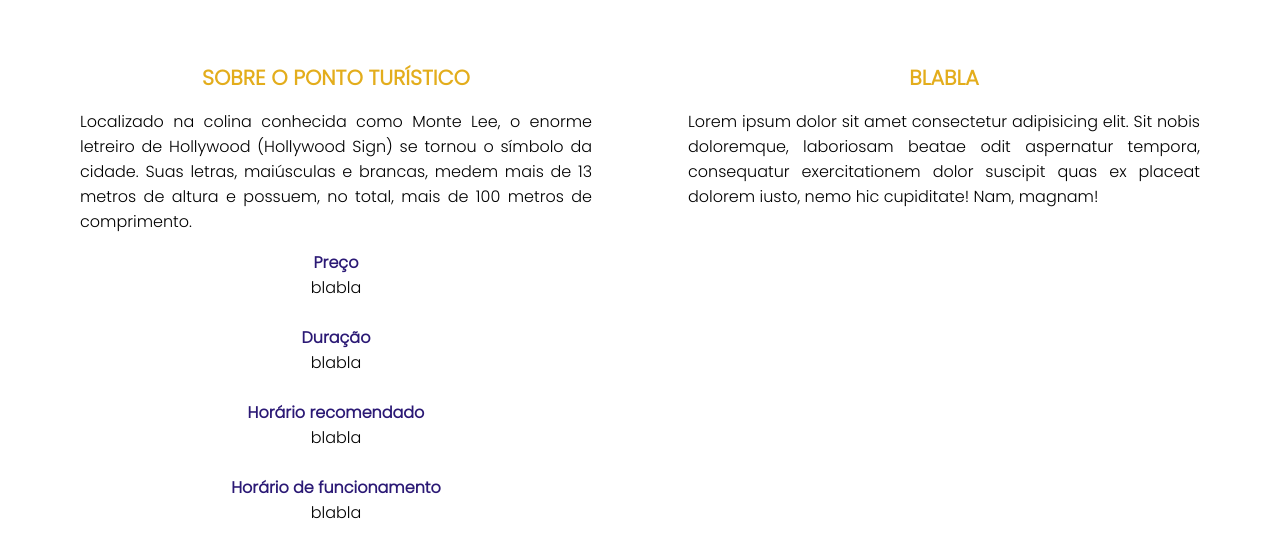
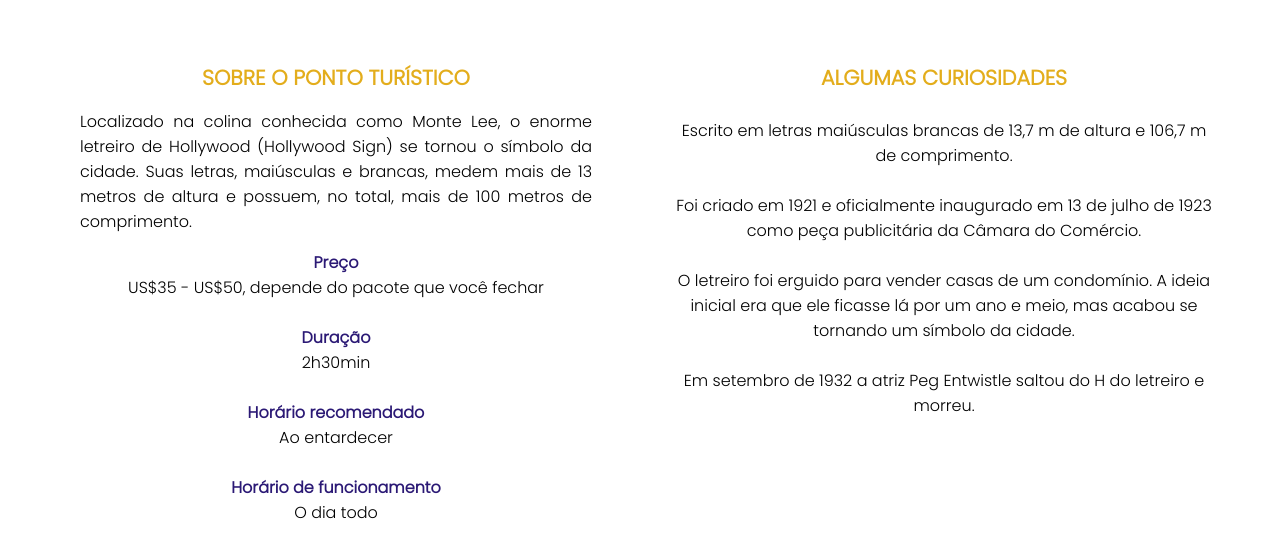
Before and after one commit to rogerioguicampos/fiap-atividade-3, a plain HTML site: page pages/hollywood.html in a window 1280 px wide. Shown: the part 802-1360 px from the top of the page. Drawn offline with Linux system fonts and the light colour scheme.

Commit message:
Pages finalizadas

```diff
--- a/pages/hollywood.html
+++ b/pages/hollywood.html
@@ -26,17 +26,24 @@
 			<p>Localizado na colina conhecida como Monte Lee, o enorme letreiro de Hollywood (Hollywood Sign) se tornou o símbolo da cidade. Suas letras, maiúsculas e brancas, medem mais de 13 metros de altura e possuem, no total, mais de 100 metros de comprimento.</p>
 
 			<ul>
-				<li class="list"><h1>Preço</h1> blabla</li><br>
-				<li class="list"><h1>Duração</h1>  blabla</li><br>
-				<li class="list"><h1>Horário recomendado</h1>  blabla</li><br>
-				<li class="list"><h1>Horário de funcionamento</h1>  blabla</li>
+				<li class="list"><h1>Preço</h1> US$35 - US$50, depende do pacote que você fechar				</li><br>
+				<li class="list"><h1>Duração</h1>  2h30min</li><br>
+				<li class="list"><h1>Horário recomendado</h1>  Ao entardecer</li><br>
+				<li class="list"><h1>Horário de funcionamento</h1>  O dia todo</li>
 			</ul>
 
 		</div>
 
 		<div class="about2">
-			<h1>Blabla</h1>
-			<p>Lorem ipsum dolor sit amet consectetur adipisicing elit. Sit nobis doloremque, laboriosam beatae odit aspernatur tempora, consequatur exercitationem dolor suscipit quas ex placeat dolorem iusto, nemo hic cupiditate! Nam, magnam!</p>
+			<h1>Algumas curiosidades</h1>
+			<br>
+
+			<ul>
+				<li class="list">Escrito em letras maiúsculas brancas de 13,7 m de altura e 106,7 m de comprimento.</li><br>
+				<li class="list">Foi criado em 1921 e oficialmente inaugurado em 13 de julho de 1923 como peça publicitária da Câmara do Comércio.</li><br>
+				<li class="list">O letreiro foi erguido para vender casas de um condomínio. A ideia inicial era que ele ficasse lá por um ano e meio, mas acabou se tornando um símbolo da cidade.</li><br>
+				<li class="list">Em setembro de 1932 a atriz Peg Entwistle saltou do H do letreiro e morreu.</li><br>
+			</ul>
 		</div>
 	</div>
 
```
Also changed, not shown: pages/griffith.html (+1 -1 lines), pages/rodeodrive.html (+1 -0 lines), pages/tcl.html (+2 -2 lines), pages/walkfame.html (+1 -1 lines).
